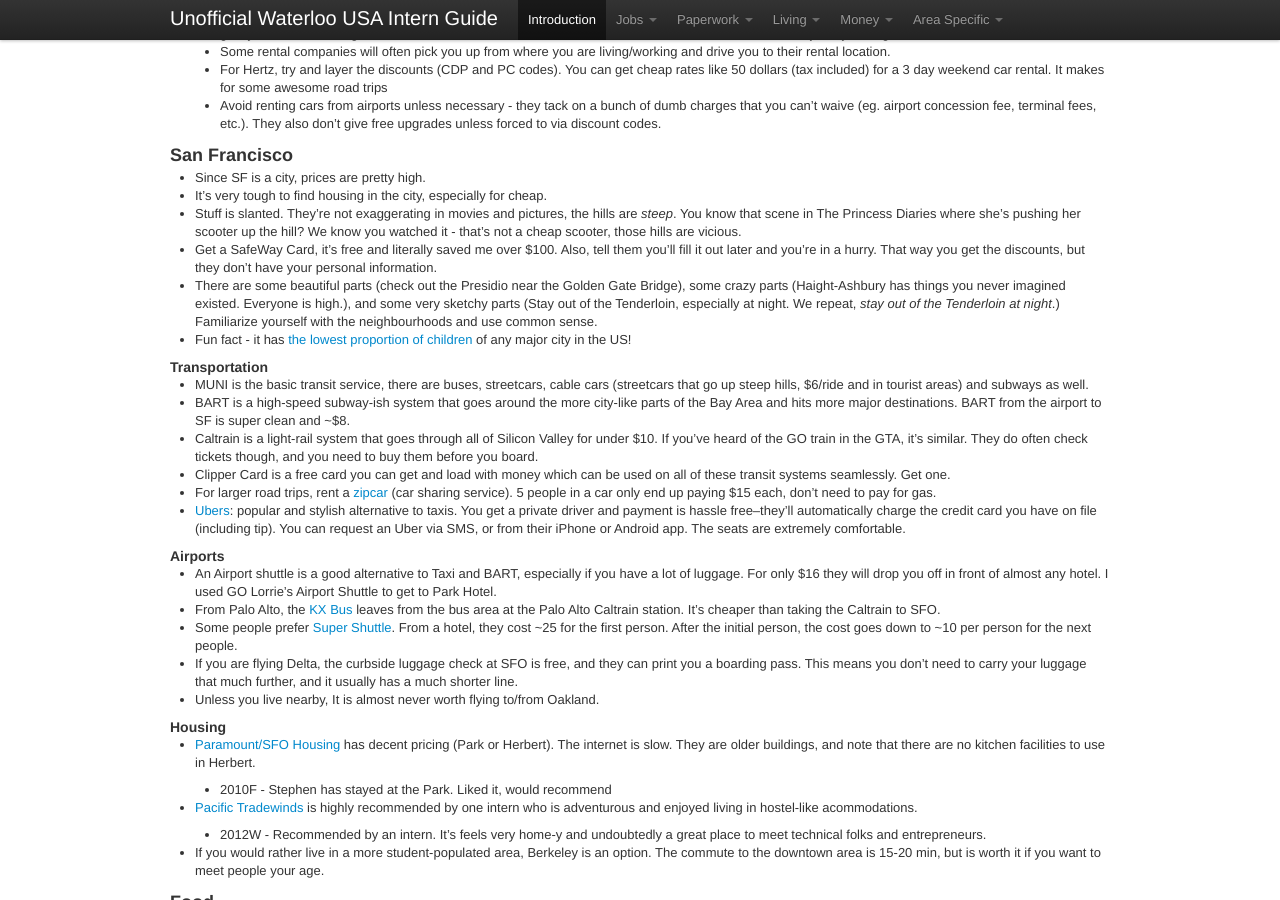
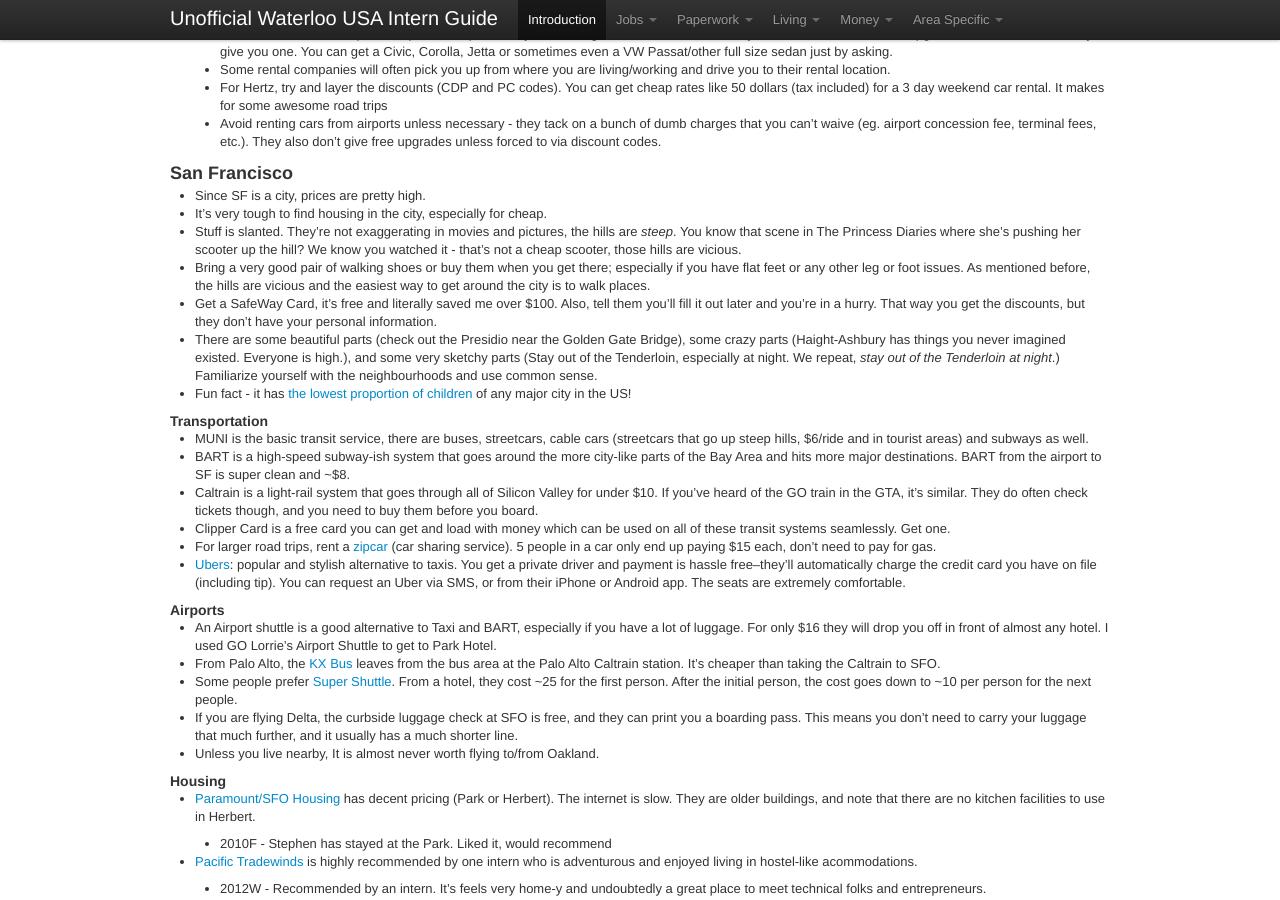
Before and after one commit to sholiday/Unofficial-Waterloo-USA-Intern-Guide, a Jekyll site: the page built from index.markdown, in a window 1280 px wide and 900 px high, scrolled down 7664 px. Built offline with Jekyll 4.4.1, drawn with Linux system fonts in a browser that asks for light colours; nearby versions of some CDN libraries; Markdown is read by kramdown in place of the engine named in the settings.

Commit message:
Add Suggestion To Bring Good Shoes to San Francisco Section
This kicked me in the butt pretty badly when I got here, so I highly recommend bringing/getting a good pair of shoes.

```diff
--- a/index.markdown
+++ b/index.markdown
@@ -686,6 +687,9 @@ If you are an intern and have more info let me know.
   are *steep*. You know that scene in The Princess Diaries where she's pushing
   her scooter up the hill? We know you watched it - that's not a cheap scooter,
   those hills are vicious.
+* Bring a very good pair of walking shoes or buy them when you get there; especially
+  if you have flat feet or any other leg or foot issues. As mentioned before, the
+  hills are vicious and the easiest way to get around the city is to walk places.
 * Get a SafeWay Card, it's free and literally saved me over $100. Also, tell them
   you'll fill it out later and you're in a hurry. That way you get the discounts,
   but they don't have your personal information.
```
Also changed, not shown: other parts of index.markdown (+1 -0 lines).
